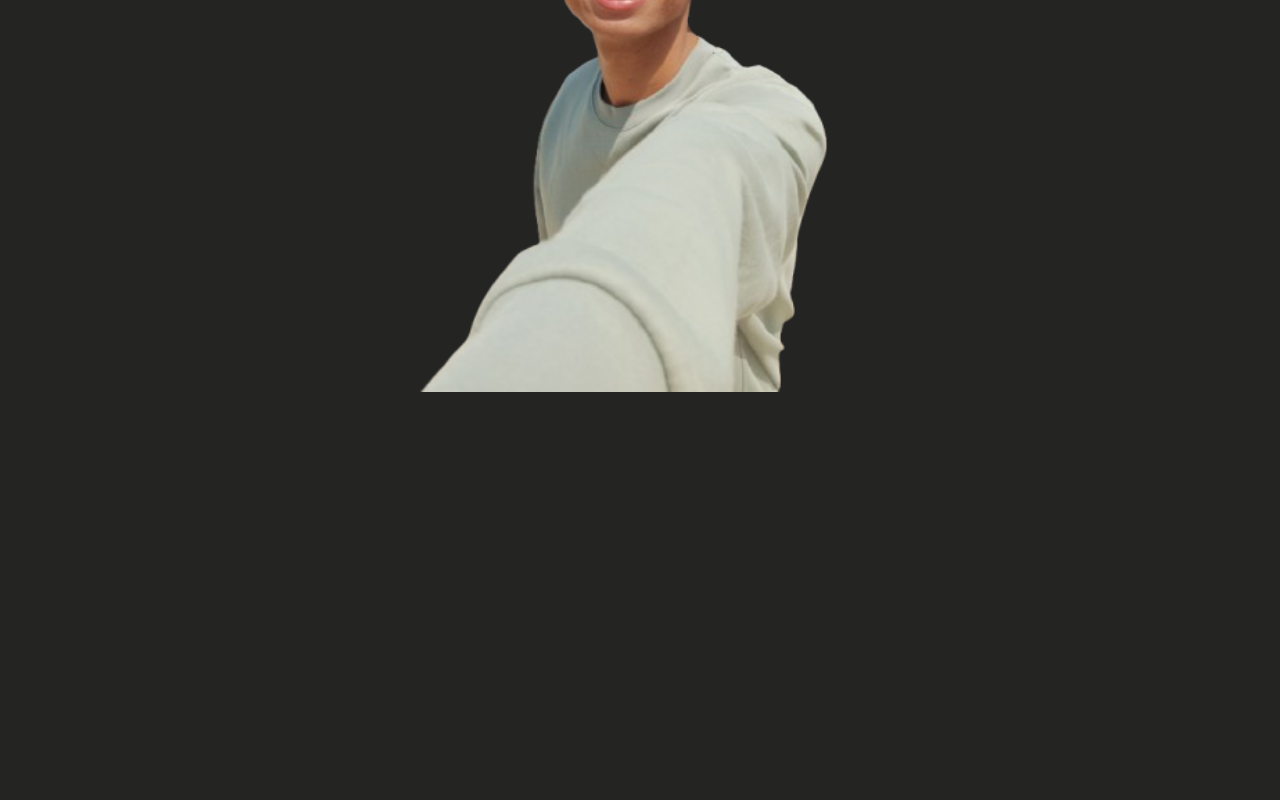
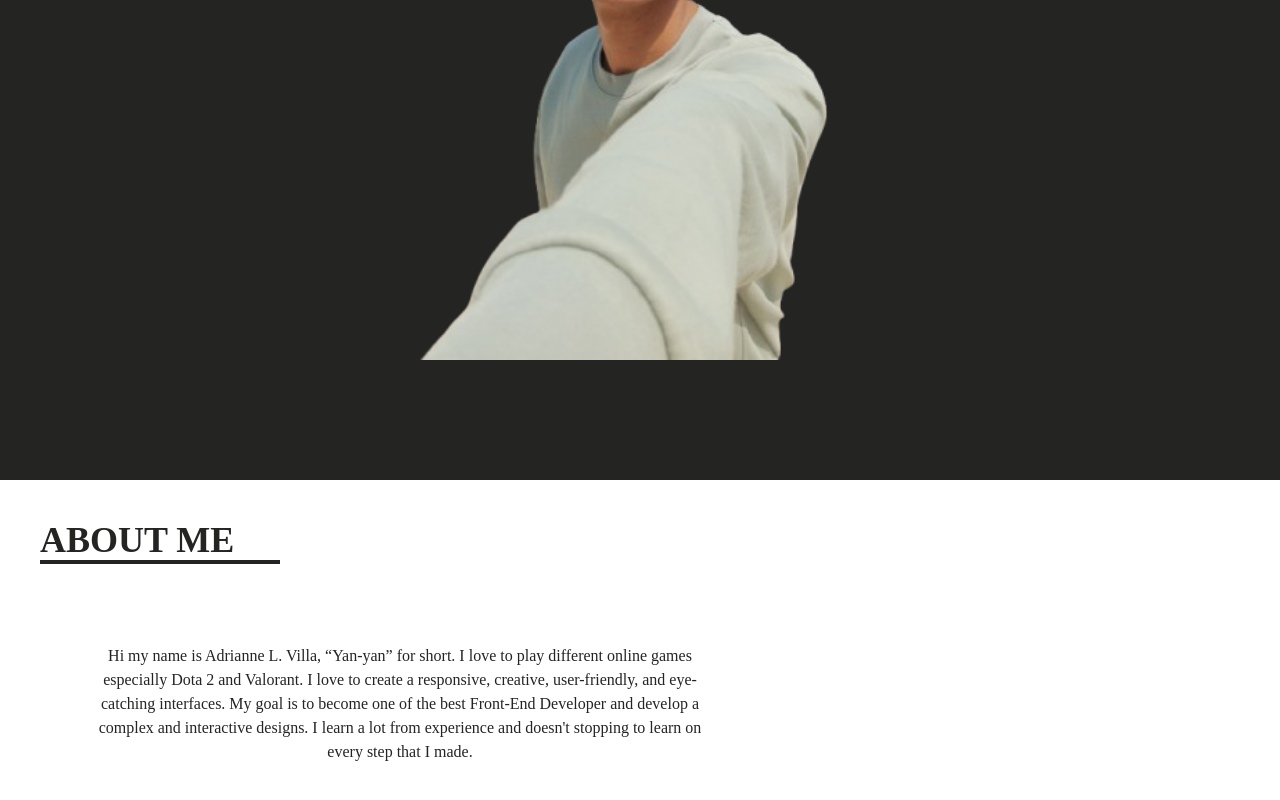
Before and after one commit to AdrianneVilla/Portfilio, a React (Vite) app in the folder Portfolio/my-portfolio-app/: page / in a window 1280 px wide. Shown: the part 1308-2108 px from the top of the page. Before the commit the page ends 1772 px from the top, so only its background shows below. Built offline with nearby package versions, Linux system fonts and the light colour scheme.

Commit message:
Adding an About Me component

```diff
--- a/Portfolio/my-portfolio-app/src/App.css
+++ b/Portfolio/my-portfolio-app/src/App.css
@@ -1,9 +1,7 @@
 @import "tailwindcss";
 
 #root {
-  margin: 0px;
   width: 100%;
-  padding: 2rem 0rem;
   text-align: center;
 }
 
--- a/Portfolio/my-portfolio-app/src/App.jsx
+++ b/Portfolio/my-portfolio-app/src/App.jsx
@@ -1,13 +1,19 @@
+import './App.css'
 
-import './App.css'
+//components
 import HeaderNav from './components/HeaderNav';
 import Name from './components/Name';
+import AboutMe from './components/AboutMe';
+
+
+//assets or images
 import Image from './assets/hero-pic.png'
+
 function App() {
 
   return (
       <div className='text-white' >
-        <header className='fixed bg-gray w-full bg-blend-color'>
+        <header className='fixed bg-gray w-full pt-5 pb-5 z-40 bg-[#242423] '>
           <HeaderNav />
         </header>
         <div className='p-10 main-container flex flex-wrap gap-80 justify-center items-center text-center relative  w-full h-fit'>
@@ -15,7 +21,7 @@ function App() {
         <img src={Image} alt="img"  className='h-200'/>
         </div>
         <div>
-
+          <AboutMe/>
         </div>
       </div>
       );
--- a/Portfolio/my-portfolio-app/src/components/AboutMe.jsx
+++ b/Portfolio/my-portfolio-app/src/components/AboutMe.jsx
@@ -1,7 +1,18 @@
 export default function AboutMe(){
   return (
-    <div className="h-200 bg-white w-screen">
+    <div id="AboutMe" className="h-200 text-[#242423] mt-20 bg-white w-full">
+      <h1 className="font-bold text-[#242423]  pl-10 pt-10 text-left text-4xl ">ABOUT ME</h1>
+      <hr className="w-60 ml-10 border-2" />
 
+      <div className="text-center p-20 w-200" >
+       <span >
+         Hi my name is Adrianne L. Villa, “Yan-yan” for short.
+         I love to play different online games especially Dota 2 and Valorant.
+         I love to create a responsive, creative, user-friendly, and eye-catching interfaces.
+         My goal is to become one of the best Front-End Developer and develop a complex and interactive designs.
+         I learn a lot from experience and doesn't stopping to learn on every step that I made.
+        </span>
+      </div>
     </div>
   );
 }
--- a/Portfolio/my-portfolio-app/src/components/HeaderNav.jsx
+++ b/Portfolio/my-portfolio-app/src/components/HeaderNav.jsx
@@ -1,10 +1,13 @@
 import Buttons from "./Buttons";
+
+
+
 export default function HeaderNav(){
   return (
-    <div>
-      <div className="flex flex-wrap gap-20 w-full uppercase sticky  justify-center items-center-safe">
+    <div className="p-0 m-0">
+      <div className="flex flex-wrap gap-20 w-full uppercase sticky h-full  justify-center items-center-safe">
         <ul className=" flex flex-wrap gap-20">
-        <li id="aboutMe"><a href="AboutMe">About Me</a></li>
+        <li id="aboutMe"><a href ="#AboutMe">About Me</a></li>
         <li id="projects">Projects</li>
         <li id="certificates">Certificates</li>
         <li id="contacts">Contacts</li>
```
